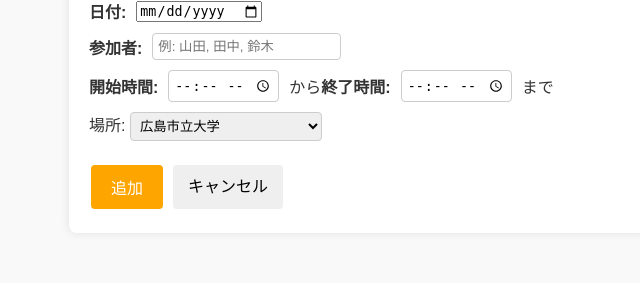
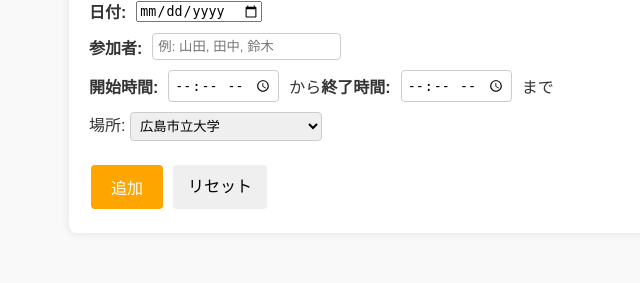
Before and after one commit to Hiro-ch/kyudou-schedule, a Flask app: page / in a window 1280 px wide. Shown: the part 2410-2693 px from the top of the page, without its empty margins (151-791 px from the left). Run offline with Flask 3, Linux system fonts and the light colour scheme; a user stored in the database is signed in.

Commit message:
追加フォームにidを付与しました。

```diff
--- a/templates/index.html
+++ b/templates/index.html
@@ -136,7 +136,7 @@
         </form>
 
         <h2>新しいスケジュールを追加</h2>
-        <form action="{{ url_for('add') }}" method="post" class="add-form" onsubmit="return confirmAction('add')">
+        <form id="add-form" action="{{ url_for('add') }}" method="post" class="add-form" onsubmit="return confirmAction('add')">
             <div class="schedule-item">
                 <label for="date">日付:</label>
                 <input type="date" id="date" name="date" required>
@@ -165,7 +165,7 @@
             </div>
             <div class="action-buttons">
                 <button type="submit" class="add-btn">追加</button>
-                <button type="button" class="cancel-btn" onclick="cancelAdding()">キャンセル</button>
+                <button type="button" class="cancel-btn" onclick="cancelAdding()">リセット</button>
             </div>
         </form>
     </div>
```
